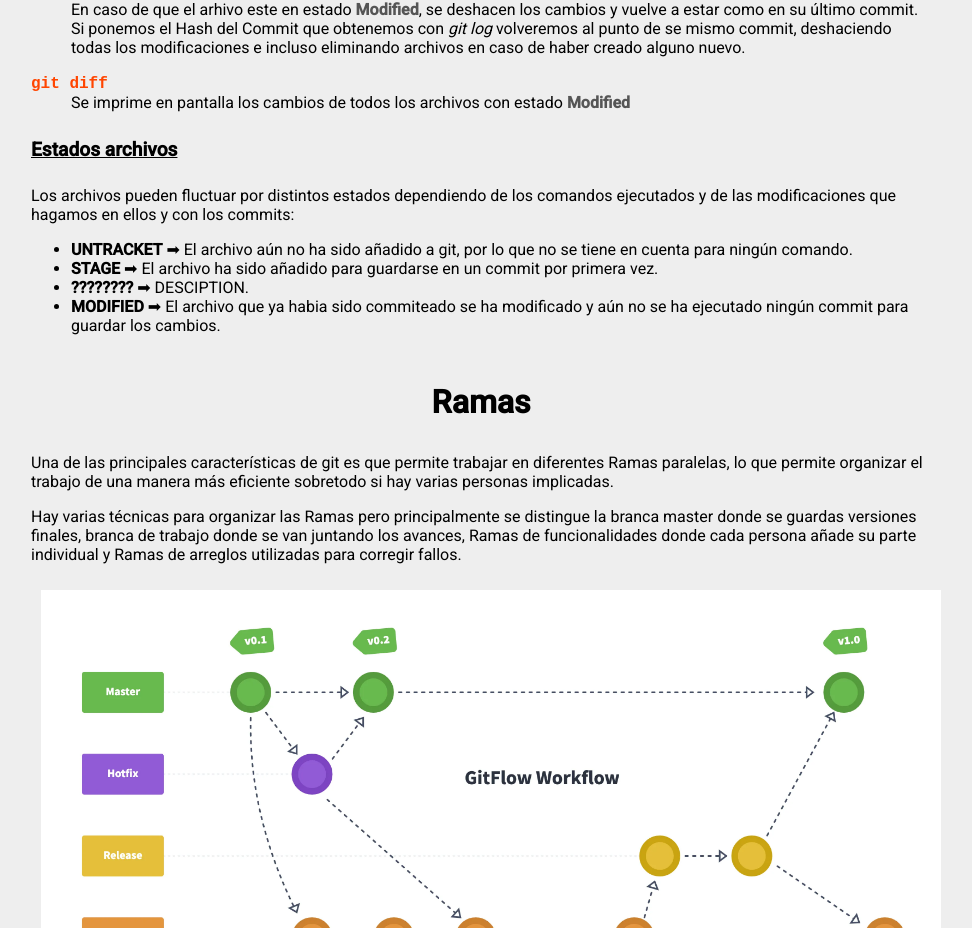
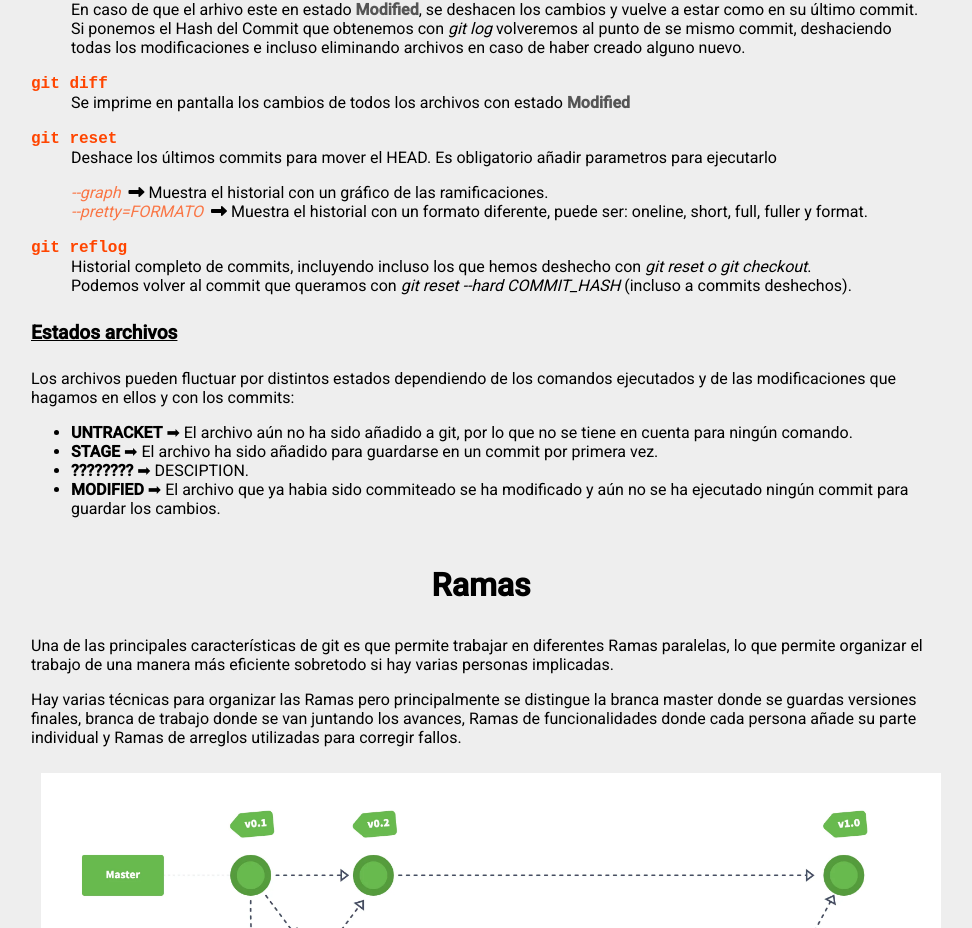
Before and after one commit to boboxanqui/Apuntes, an Angular app: page /git in a window 1280 px wide. Shown: the part 2597-3525 px from the top of the page, without its empty margins (159-1131 px from the left). Built offline with nearby package versions, Linux system fonts and the light colour scheme.

Commit message:
Second commit on GIT page to test

```diff
--- a/src/app/pages/git/git.component.html
+++ b/src/app/pages/git/git.component.html
@@ -121,7 +121,8 @@
 <!-- COMANDOS BÁSICOS -->
 <h3 class="title-2">Comandos Básicos</h3>
 
-<p>Con los siguientes comandos podremos ir capturando el proyecto a medida que avanzamos y vamos modificandolo y ampliandolo. </p>
+<p>Con los siguientes comandos podremos ir capturando el proyecto a medida que avanzamos y vamos modificandolo y
+    ampliandolo. </p>
 
 <dl>
     <dt><code>git status</code></dt>
@@ -136,10 +137,12 @@
     <dt><code>git commit</code></dt>
     <dd>Guarda los archivos añadidos en la branca donde nos encontremos. Crea una captura de como se encuentran los
         archivos en ese preciso momento. <br>
-    Tras ejecutar este comando se informa de los cambios realizados en la branca y del <span class="muted">HASH</span>
+        Tras ejecutar este comando se informa de los cambios realizados en la branca y del <span
+              class="muted">HASH</span>
         del commit (este hash es un identificador único del commit que puede resultar
         útil para otros comandos a los que tengamos que hacer referencia a dicho commit). <br>
-    <strong>HEAD</strong> se denomina al último commit sobre el que estamos trabajando.</dd>
+        <strong>HEAD</strong> se denomina al último commit sobre el que estamos trabajando.
+    </dd>
 
     <ul class="option-list">
         <li>
@@ -157,6 +160,7 @@
             <span class="git-option">--graph</span>
             <i class="fa-solid fa-right-long"></i>
             Muestra el historial con un gráfico de las ramificaciones.
+        </li>
         <li>
             <span class="git-option">--pretty=FORMATO</span>
             <i class="fa-solid fa-right-long"></i>
@@ -213,10 +217,31 @@
     <dt><code>git checkout ARCHIVO / COMMIT_HASH / BRANCA</code></dt>
     <dd>En caso de que el arhivo este en estado <span class="status">Modified</span>, se deshacen los cambios y vuelve a
         estar como en su último commit. <br>
-Si ponemos el Hash del Commit que obtenemos con <i>git log</i> volveremos al punto de se mismo commit, deshaciendo todas los modificaciones e incluso eliminando archivos en caso de haber creado alguno nuevo.</dd>
+        Si ponemos el Hash del Commit que obtenemos con <i>git log</i> volveremos al punto de se mismo commit,
+        deshaciendo todas los modificaciones e incluso eliminando archivos en caso de haber creado alguno nuevo.</dd>
 
     <dt><code>git diff</code></dt>
     <dd>Se imprime en pantalla los cambios de todos los archivos con estado <span class="status">Modified</span></dd>
+
+    <dt><code>git reset</code></dt>
+    <dd>Deshace los últimos commits para mover el HEAD. Es obligatorio añadir parametros para ejecutarlo</dd>
+
+    <ul class="option-list">
+        <li>
+            <span class="git-option">--graph</span>
+            <i class="fa-solid fa-right-long"></i>
+            Muestra el historial con un gráfico de las ramificaciones.
+        </li>
+        <li>
+            <span class="git-option">--pretty=FORMATO</span>
+            <i class="fa-solid fa-right-long"></i>
+            Muestra el historial con un formato diferente, puede ser: oneline, short, full, fuller y format.
+        </li>
+    </ul>
+
+    <dt><code>git reflog</code></dt>
+    <dd>Historial completo de commits, incluyendo incluso los que hemos deshecho con <i>git reset o git checkout</i>. <br>
+    Podemos volver al commit que queramos con <i>git reset --hard COMMIT_HASH</i> (incluso a commits deshechos).</dd>
 
 </dl>
 
```
Lines whose indentation alone changed are shown as unchanged.
